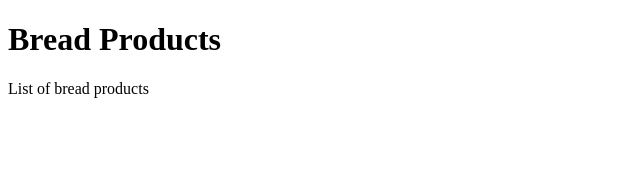
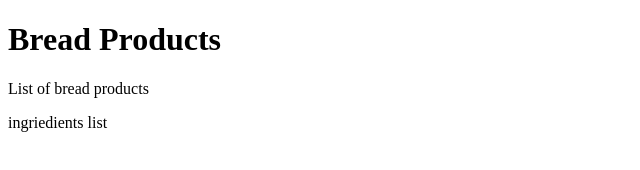
Before and after one commit to TBeardJR/fluffy-train, a plain HTML site: page WebContent/index.html in a window 1280 px wide. Shown: the whole page, without its empty margins (0-640 px from the left). Drawn offline with Linux system fonts and the light colour scheme.

Commit message:
bug fix, v1.1 for production

```diff
--- a/WebContent/index.html
+++ b/WebContent/index.html
@@ -8,5 +8,7 @@
 	<h1>Bread Products </h1>
 
 	<p>List of bread products</p>
+
+	<span>ingriedients list</span>
 </body>
 </html>
```
